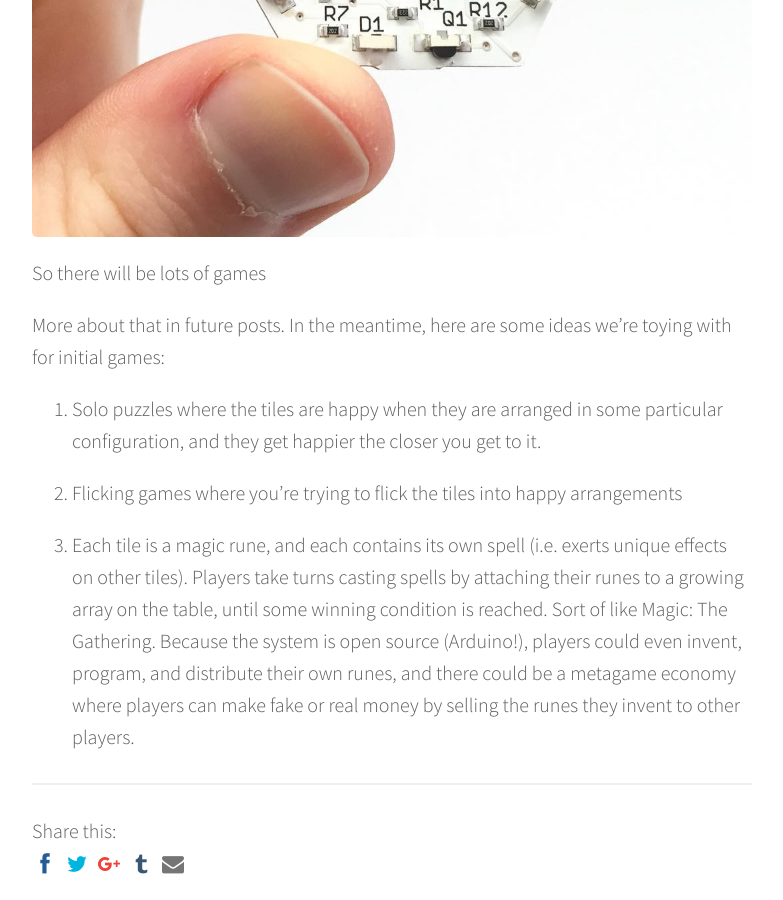
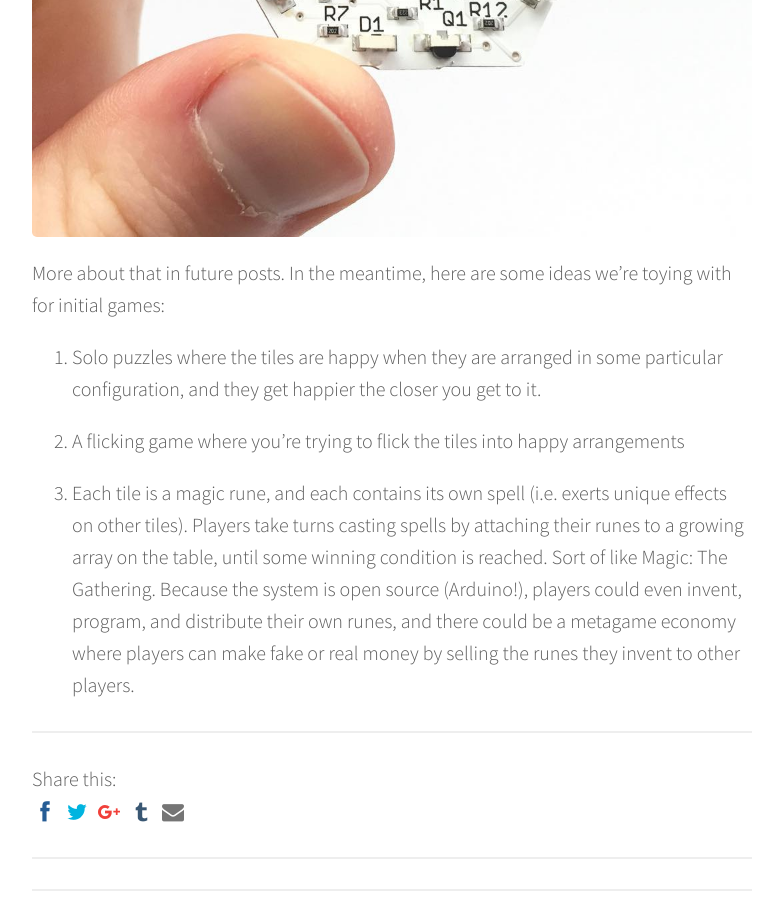
Before and after one commit to jbobrow/Move38-website, a Jekyll site: the page built from _posts/2016-10-05-demo-of-our-new-game-platform.markdown, in a window 1280 px wide and 900 px high, scrolled down 2091 px. Shown: the whole window, without its empty margins (248-1031 px from the left). Built offline with Jekyll 4.4.1, drawn with Linux system fonts in a browser that asks for light colours; nearby versions of some CDN libraries; comment, search, counter and statistics services are not loaded.

Commit message:
Updated Demo Of Our New Game Platform

```diff
--- a/_posts/2016-10-05-demo-of-our-new-game-platform.markdown
+++ b/_posts/2016-10-05-demo-of-our-new-game-platform.markdown
@@ -33,12 +33,10 @@ Luckily, there are lots of things the tiles can do because they have brains:
 
 ![automatile-naked.jpg](/uploads/automatile-naked.jpg)
 
-So there will be lots of games
-
 More about that in future posts. In the meantime, here are some ideas we're toying with for initial games:
 
 1. Solo puzzles where the tiles are happy when they are arranged in some particular configuration, and they get happier the closer you get to it.
 
-2. Flicking games where you're trying to flick the tiles into happy arrangements
+2. A flicking game where you're trying to flick the tiles into happy arrangements
 
 3. Each tile is a magic rune, and each contains its own spell (i.e. exerts unique effects on other tiles). Players take turns casting spells by attaching their runes to a growing array on the table, until some winning condition is reached. Sort of like Magic: The Gathering. Because the system is open source (Arduino!), players could even invent, program, and distribute their own runes, and there could be a metagame economy where players can make fake or real money by selling the runes they invent to other players.
```
